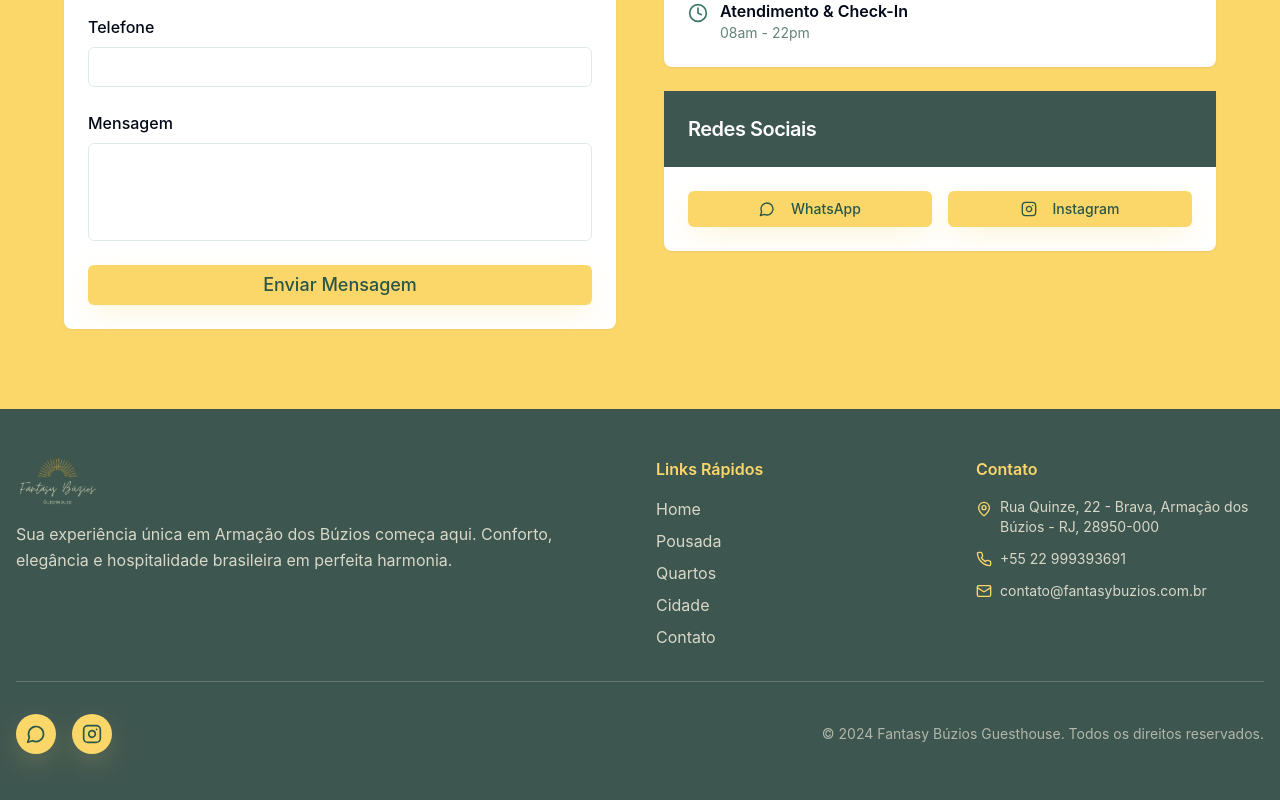
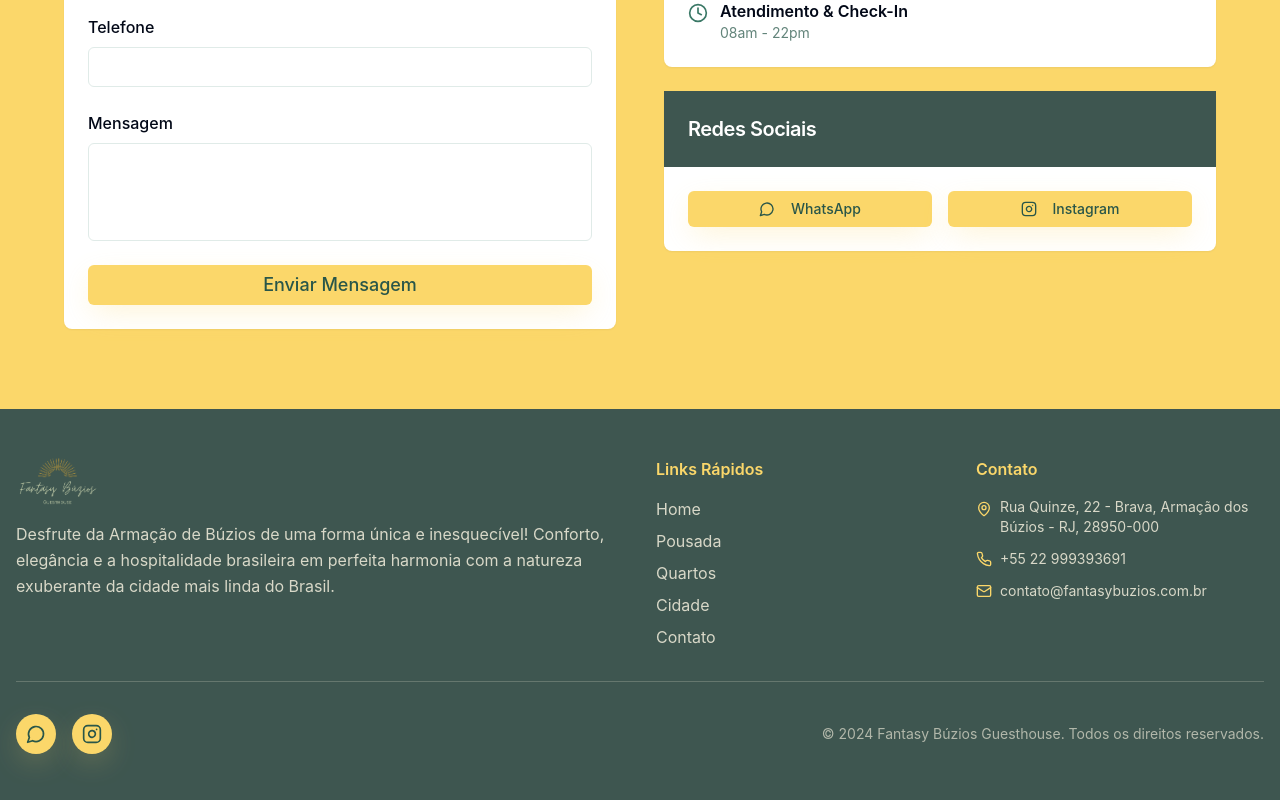
Before and after one commit to Breno79/fantasybuzios, a React (Vite) app: page / in a window 1280 px wide. Shown: the part 4423-5223 px from the top of the page. Built offline with nearby package versions, Linux system fonts and the light colour scheme.

Commit message:
Update footer description
Updated the Portuguese description in the footer.

```diff
--- a/src/components/Footer.tsx
+++ b/src/components/Footer.tsx
@@ -1,7 +1,7 @@
 import { MapPin, Phone, Mail, Instagram, MessageCircle } from 'lucide-react';
 const translations = {
   pt: {
-    description: 'Sua experiência única em Armação dos Búzios começa aqui. Conforto, elegância e hospitalidade brasileira em perfeita harmonia.',
+    description: 'Desfrute da Armação de Búzios de uma forma única e inesquecível! Conforto, elegância e a hospitalidade brasileira em perfeita harmonia com a natureza exuberante da cidade mais linda do Brasil.',
     quickLinks: 'Links Rápidos',
     contact: 'Contato',
     social: 'Redes Sociais',
```
